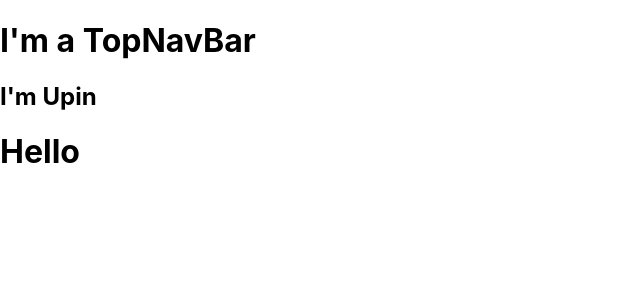
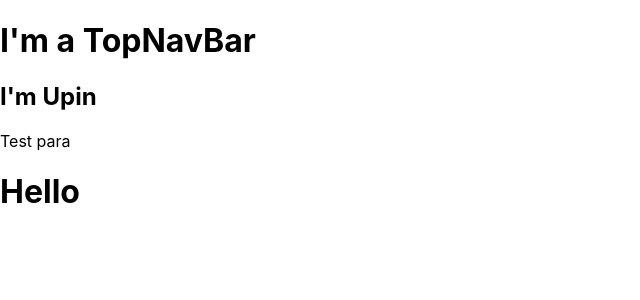
Before and after one commit to LeNguyenHoangNhan/nqd-com-frontend, a React (Create React App) app: page / in a window 1280 px wide. Shown: the top 300 px of the page, without its empty margins (0-640 px from the left). Built offline with nearby package versions, Linux system fonts and the light colour scheme.

Commit message:
Test GPG sign

```diff
--- a/src/components/TopNavBar/TopNavBar.jsx
+++ b/src/components/TopNavBar/TopNavBar.jsx
@@ -9,6 +9,7 @@ class TopNavBar extends Component {
       <React.Fragment>
         <h1>I'm a TopNavBar</h1>
         <h2>I'm Upin</h2>
+        <p>Test para</p>
       </React.Fragment>
     );
   }
```
